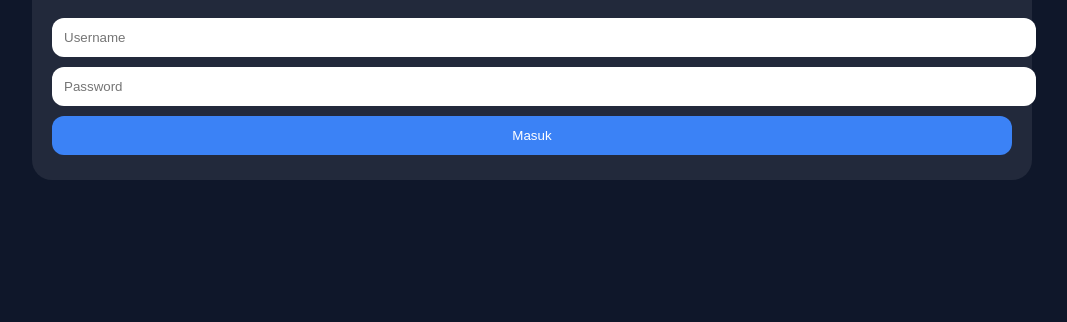
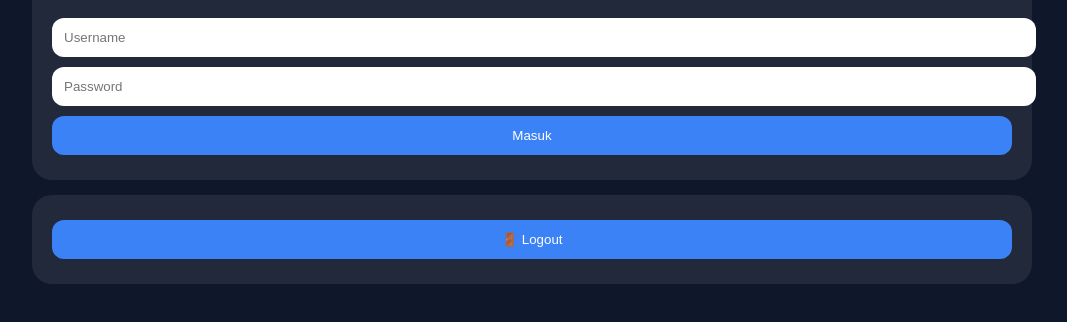
Before and after one commit to ganjar0307/keuangan-keluarga, a plain HTML site: page index.html in a window 1280 px wide. Shown: the part 142-464 px from the top of the page, without its empty margins (108-1175 px from the left). Drawn offline with Linux system fonts and the light colour scheme.

Commit message:
Update index.html

```diff
--- a/index.html
+++ b/index.html
@@ -78,6 +78,13 @@ Simpan
 </div>
 
 </div>
+<div class="card">
+
+<button onclick="logout()">
+🚪 Logout
+</button>
+
+</div>
 
 <div id="toast"></div>
 
```
